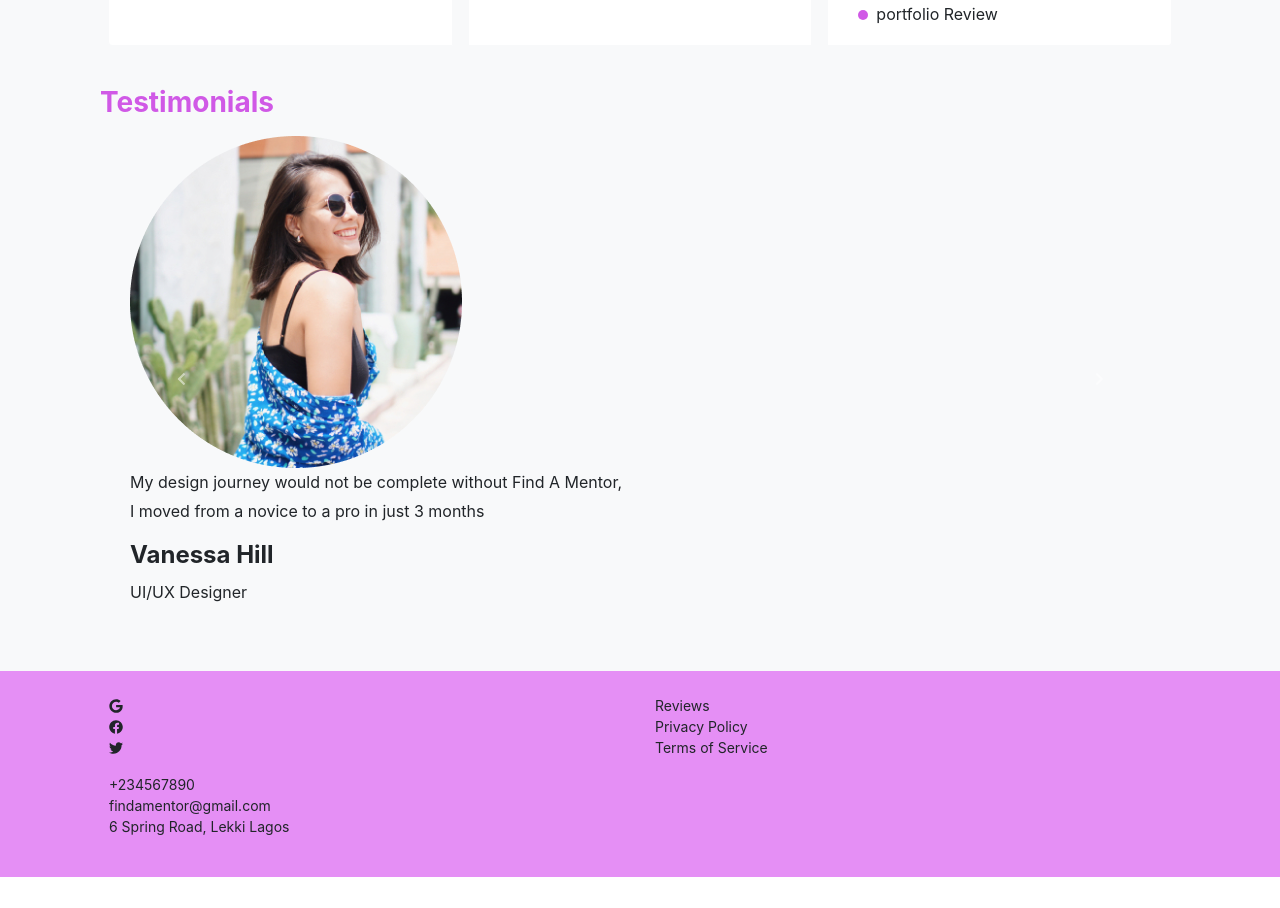
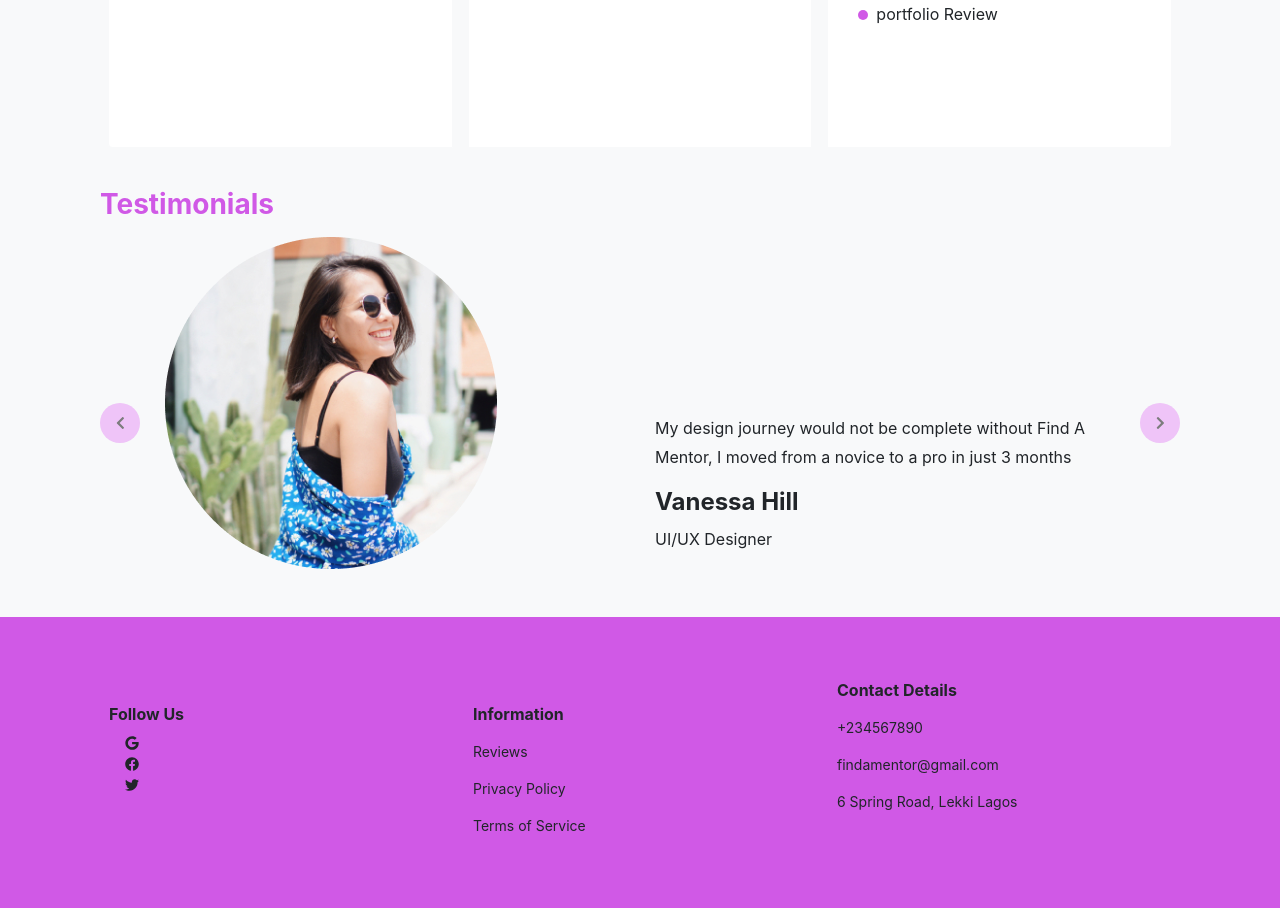
Before and after one commit to heisdeku/find-a-mentor-UI, a React (Create React App) app: page / in a window 1280 px wide. Shown: the part 2320-3228 px from the top of the page. Before the commit the page ends 3197 px from the top, so only its background shows below. Built offline with nearby package versions, Linux system fonts and the light colour scheme; a web font is replaced by a local one.

Commit message:
footer section fully responsive

```diff
--- a/src/App.css
+++ b/src/App.css
@@ -24,7 +24,7 @@
 }
 .card-item {
     min-height: 350px;
-    max-height: 480px;
+    height: 480px;
 }
 .card-subtitle {
     position: relative;
@@ -33,7 +33,7 @@
 .card-subtitle::after {
     content: '';
     position: absolute;
-    width: 80px;
+    width: 28%;
     height: 2px;
     background: var(--dark);
     top: 12px;
@@ -65,3 +65,23 @@
     height: 10px;
     width: 10px;
 }
+
+.carousel-control-next,
+.carousel-control-prev {
+    fill: var(--bright-purple);
+    height: 40px;
+    top: 50%;
+    background: var(--bright-purple);
+    width: 40px;
+    border-radius: 50%;
+    padding: 10px;
+    color: var(--dark);
+}
+@media (min-width: 630px) {
+    .carousel-item.active.container {
+        display: flex;
+    }
+}
+.carousel-item.active.container {
+    padding: 0 50px;
+}
--- a/src/Components/footer/footer.css
+++ b/src/Components/footer/footer.css
@@ -1,7 +1,15 @@
 .footer {
-    background: var(--bright-purple);
+    background: var(--deep-purple);
 }
-
+.footer__bold {
+    font-weight: var(--thick);
+}
 li {
     list-style-type: none;
+    padding: 8px 0;
 }
+@media (min-width: 630px) {
+    .footer__information {
+        margin-top: 0;
+    }
+}
--- a/src/Components/footer/footer.js
+++ b/src/Components/footer/footer.js
@@ -2,21 +2,23 @@ import React from 'react';
 import './footer.css';
 
 const Footer = () =>
-    <footer className="footer">
-        <div className="container h-50">
+    <footer className="footer pt-4">
+        <div className="container h-50 mt-3">
             <div className="row justify-content-start p-md-4">
-                <div className="footer__social-icons col-sm-6">
-                    <div className="google-icon">
+                <div className="footer__social-icons col-sm-6 col-lg-4 mt-4">
+                    <h6 className="footer__bold">Follow Us</h6>
+                    <div className="google-icon pl-3">
                         <span className="fab fa-google"></span>
                     </div>
-                    <div className="facebook-icon">
+                    <div className="facebook-icon pl-3">
                         <span className="fab fa-facebook"></span>
                     </div>
-                    <div className="twitter-icon">
+                    <div className="twitter-icon pl-3">
                         <span className="fab fa-twitter"></span>
                     </div>
                 </div>
-                <div className="footer__information col-sm-6">
+                <div className="footer__information col-sm-6 col-lg-4 my-4">
+                    <h6 className="footer__bold">Information</h6>
                     <ul>
                     <li>Reviews</li>
                     <li>Privacy Policy</li>
@@ -24,6 +26,7 @@ const Footer = () =>
                     </ul>
                 </div>
                 <div className="footer__contact col-lg-4">
+                    <h6 className="footer__bold">Contact Details</h6>
                     <ul>
                     <li>+234567890</li>
                     <li>findamentor@gmail.com</li>
```
